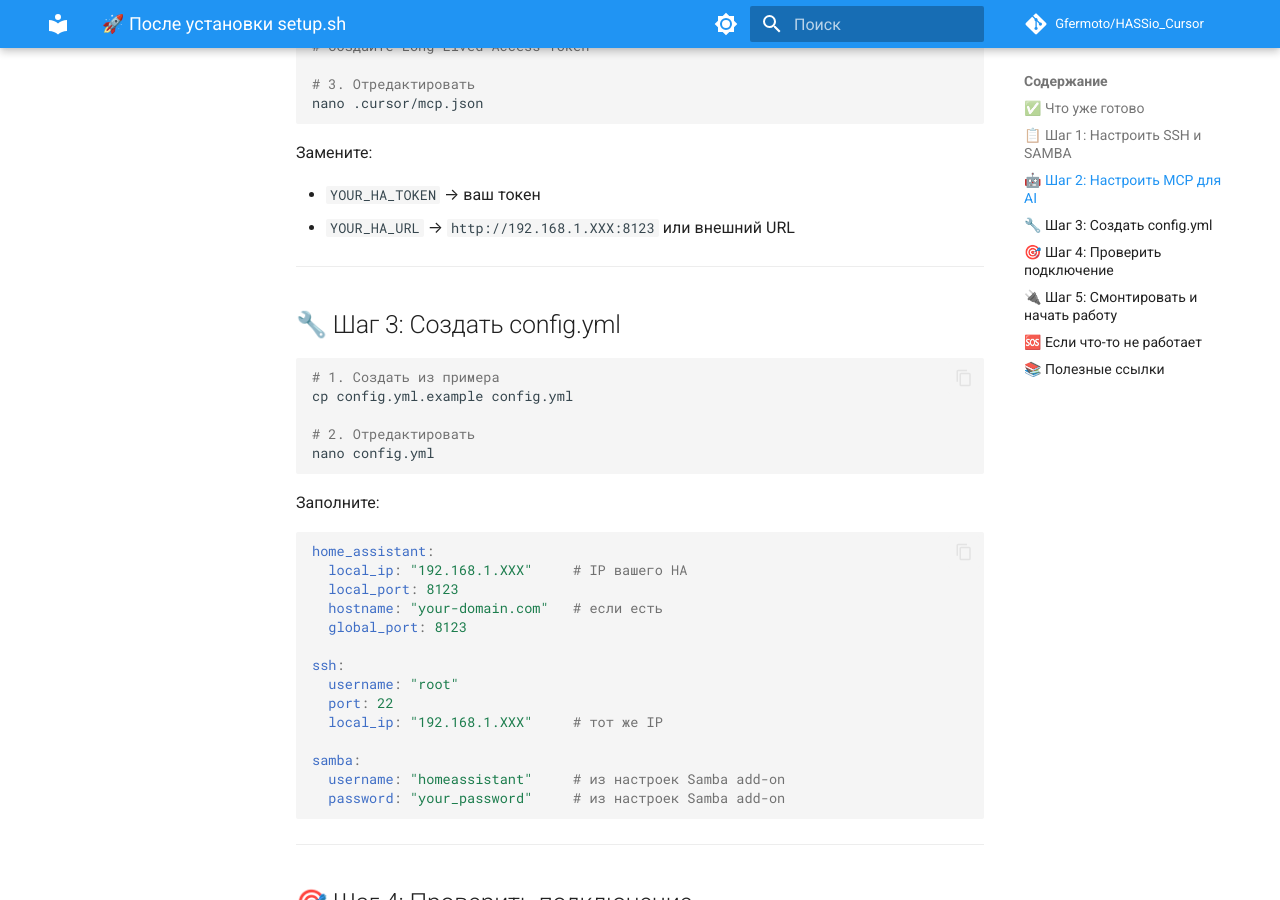
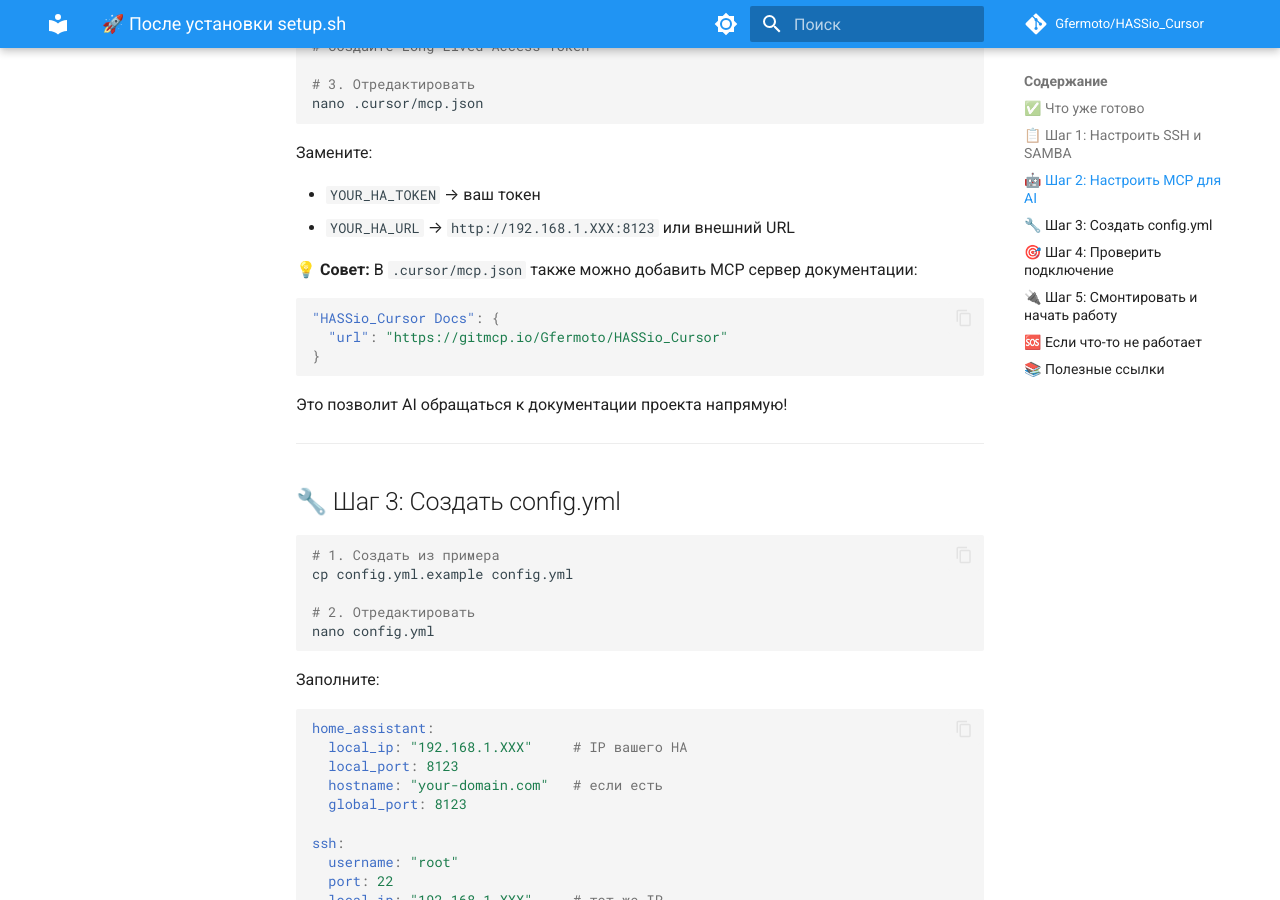
Before and after one commit to Gfermoto/HASSio_Cursor, an MkDocs documentation site: the page built from docs/setup/post-setup.md, in a window 1280 px wide and 900 px high, scrolled down 1050 px. Built offline with MkDocs 1.6.1 and Material for MkDocs 9.7.7, drawn with Linux system fonts in a browser that asks for light colours; comment, search, counter and statistics services are not loaded.

Commit message:
feat: добавлен MCP сервер для документации проекта
Добавлено в конфигурацию:
✅ .cursor/mcp.json.example - HASSio_Cursor Docs MCP сервер
✅ docs/setup/SETUP.md - обновлён пример конфигурации
✅ docs/setup/post-setup.md - добавлена рекомендация

Что это даёт:
🤖 AI может напрямую обращаться к документации проекта
📚 Быстрый доступ к README, guides, setup через MCP
🔍 AI лучше помогает с настройкой и troubleshooting

URL: https://gitmcp.io/Gfermoto/HASSio_Cursor

````diff
--- a/docs/setup/post-setup.md
+++ b/docs/setup/post-setup.md
@@ -46,6 +46,16 @@ nano .cursor/mcp.json
 
 - `YOUR_HA_TOKEN` → ваш токен
 - `YOUR_HA_URL` → `http://192.168.1.XXX:8123` или внешний URL
+
+**💡 Совет:** В `.cursor/mcp.json` также можно добавить MCP сервер документации:
+
+```json
+"HASSio_Cursor Docs": {
+  "url": "https://gitmcp.io/Gfermoto/HASSio_Cursor"
+}
+```
+
+Это позволит AI обращаться к документации проекта напрямую!
 
 ---
 
````
Also changed, not shown: docs/setup/SETUP.md (+3 -0 lines), 1 other file.
